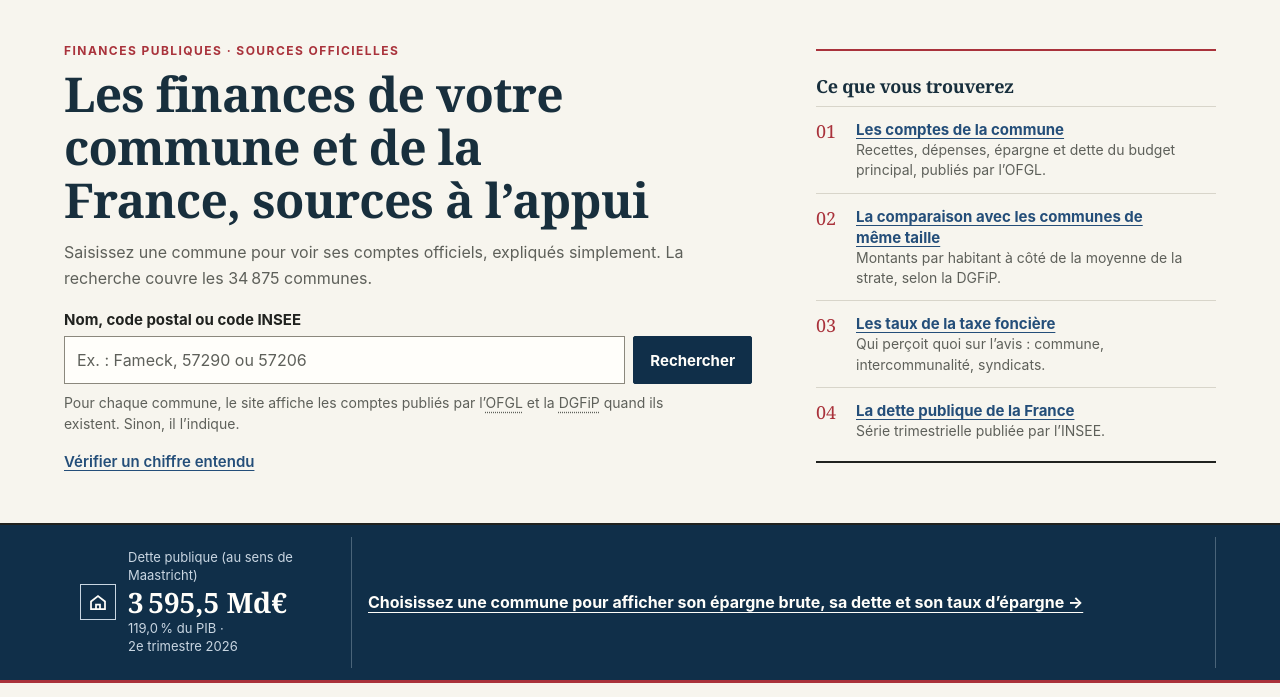
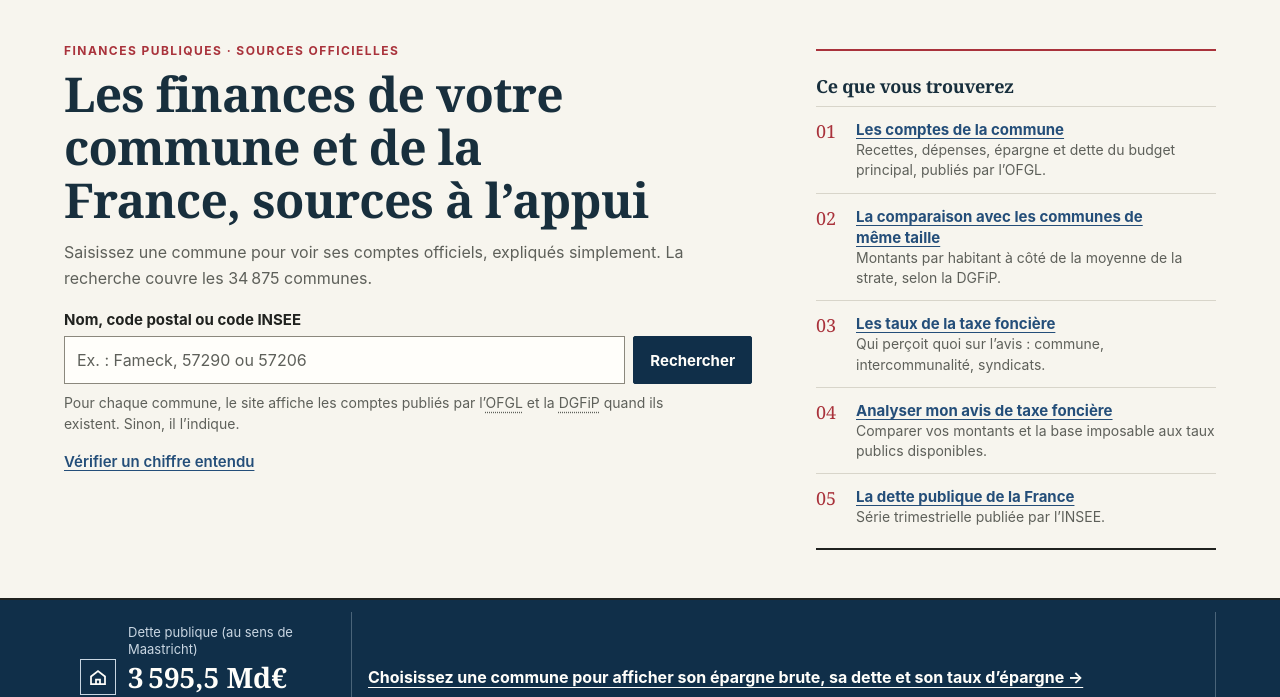
Before and after one commit to Tuzilucas/Citoyen, a website: page index.html in a window 1280 px wide. Shown: the part 103-800 px from the top of the page. Drawn offline with Linux system fonts and the light colour scheme.

Commit message:
Rend l’analyse de taxe foncière visible dès l’accueil

```diff
--- a/index.html
+++ b/index.html
@@ -73,6 +73,7 @@
           <li><a href="#analyse-communale"><strong>Les comptes de la commune</strong><span>Recettes, dépenses, épargne et dette du budget principal, publiés par l’OFGL.</span></a></li>
           <li><a href="#comparaison-strate"><strong>La comparaison avec les communes de même taille</strong><span>Montants par habitant à côté de la moyenne de la strate, selon la DGFiP.</span></a></li>
           <li><a href="#taux-fonciers"><strong>Les taux de la taxe foncière</strong><span>Qui perçoit quoi sur l’avis : commune, intercommunalité, syndicats.</span></a></li>
+          <li><a href="#taxe-personnelle"><strong>Analyser mon avis de taxe foncière</strong><span>Comparer vos montants et la base imposable aux taux publics disponibles.</span></a></li>
           <li><a href="#indicateur-dette"><strong>La dette publique de la France</strong><span>Série trimestrielle publiée par l’INSEE.</span></a></li>
         </ol>
       </aside>
```
